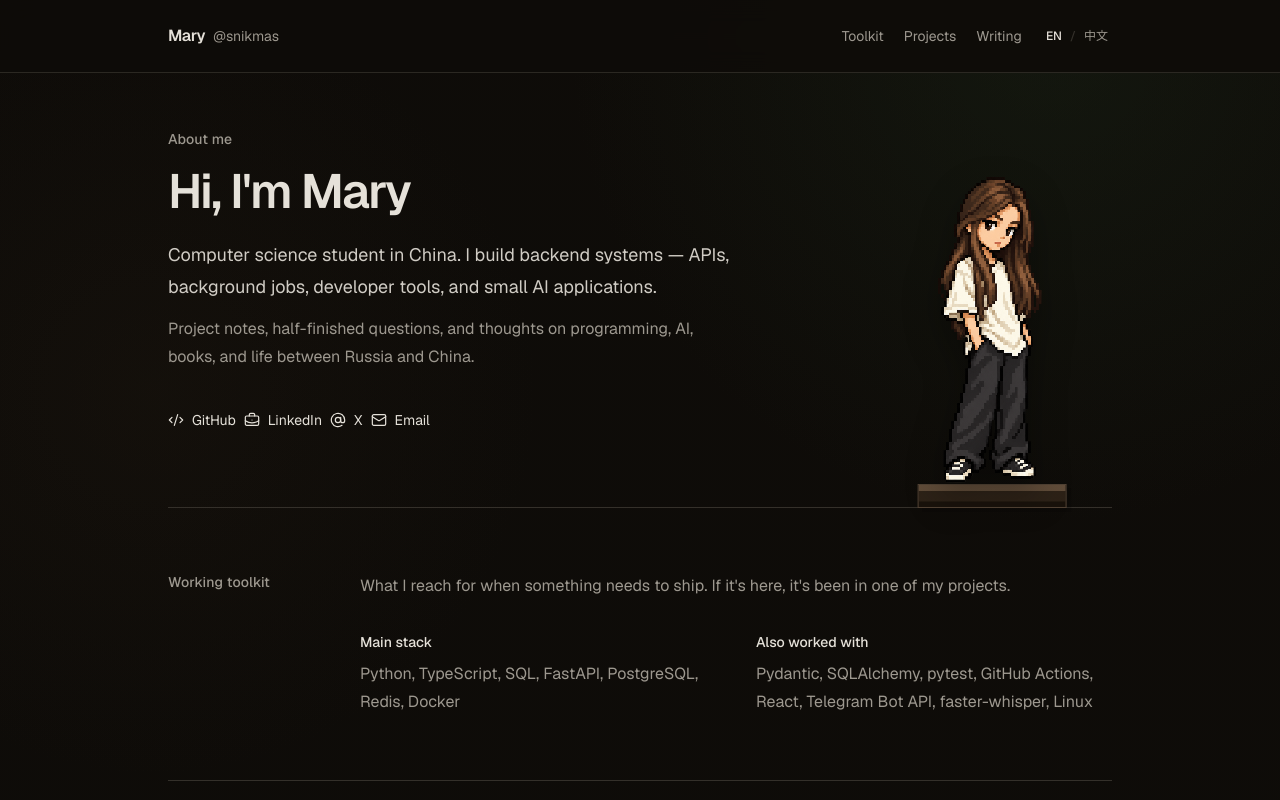
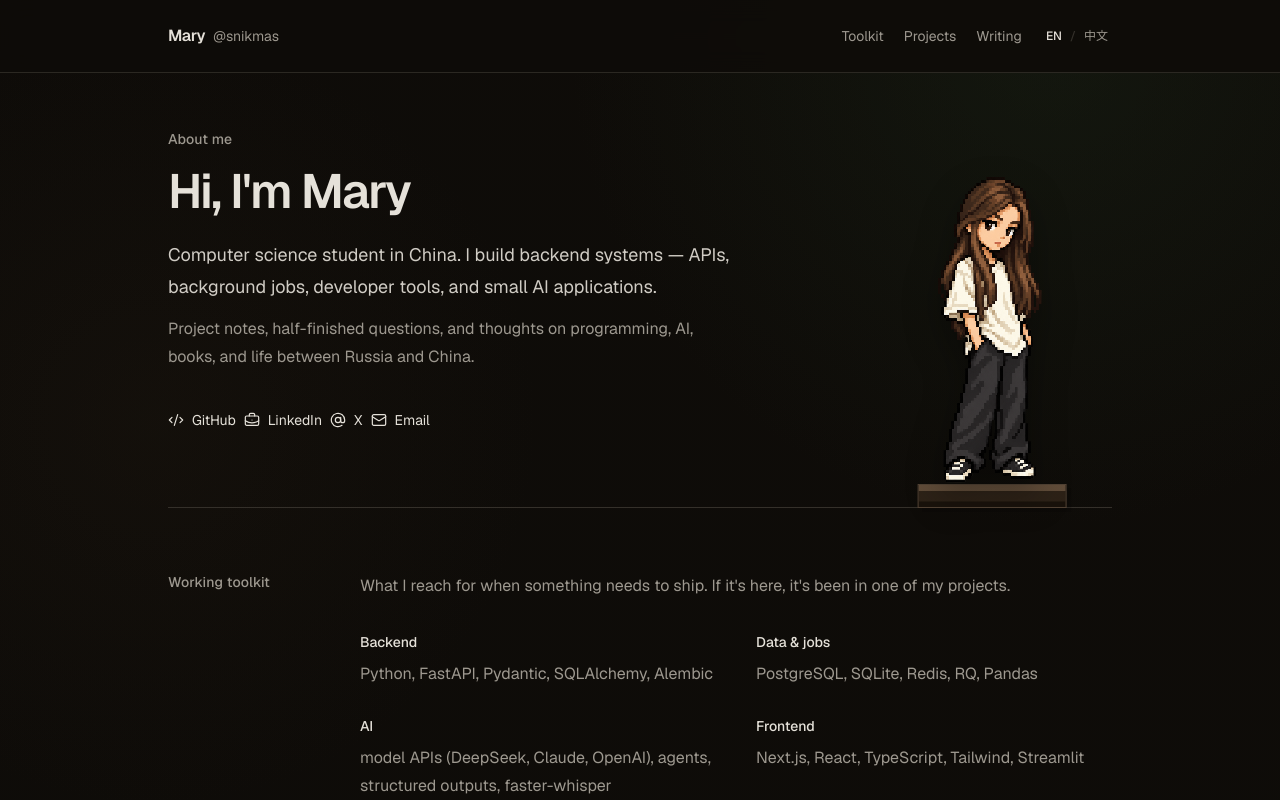
Before and after one commit to snikmas/snikmas, a Next.js app: page / in a window 1280 px wide. Shown: the top 800 px of the page. Built offline with nearby package versions, Linux system fonts and the light colour scheme.

Commit message:
feat: refresh toolkit section to match GitHub profile README

```diff
--- a/components/site/data.ts
+++ b/components/site/data.ts
@@ -109,20 +109,28 @@ export const fallbackProjects: Project[] = [
 
 export const toolkit = [
   {
-    label: { en: 'Main stack', zh: '主力技术栈' },
-    items: ['Python', 'TypeScript', 'SQL', 'FastAPI', 'PostgreSQL', 'Redis', 'Docker'],
+    label: { en: 'Backend', zh: '后端' },
+    items: ['Python', 'FastAPI', 'Pydantic', 'SQLAlchemy', 'Alembic'],
   },
   {
-    label: { en: 'Also worked with', zh: '也用这些做过项目' },
+    label: { en: 'Data & jobs', zh: '数据与任务' },
+    items: ['PostgreSQL', 'SQLite', 'Redis', 'RQ', 'Pandas'],
+  },
+  {
+    label: { en: 'AI', zh: 'AI' },
     items: [
-      'Pydantic',
-      'SQLAlchemy',
-      'pytest',
-      'GitHub Actions',
-      'React',
-      'Telegram Bot API',
+      'model APIs (DeepSeek, Claude, OpenAI)',
+      'agents',
+      'structured outputs',
       'faster-whisper',
-      'Linux',
     ],
   },
+  {
+    label: { en: 'Frontend', zh: '前端' },
+    items: ['Next.js', 'React', 'TypeScript', 'Tailwind', 'Streamlit'],
+  },
+  {
+    label: { en: 'Also', zh: '其他' },
+    items: ['pytest', 'Git', 'Linux', 'Docker', 'Telegram bots'],
+  },
 ]
```
